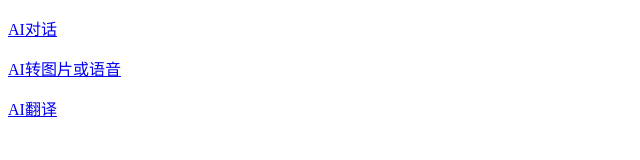
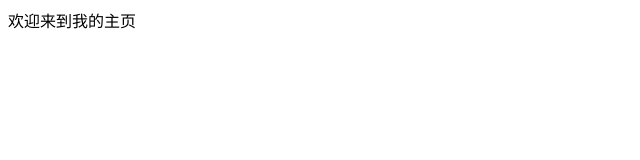
Before and after one commit to Helianthus-h/zjh.github.io, a plain HTML site: page index.html in a window 1280 px wide. Shown: the whole page, without its empty margins (0-640 px from the left). Drawn offline with Linux system fonts and the light colour scheme.

Commit message:
Update index.html

```diff
--- a/index.html
+++ b/index.html
@@ -2,17 +2,9 @@
 <html lang="en">
 <head>
     <meta charset="UTF-8">
-    <title>主页</title>
+    <title>我的主页</title>
 </head>
 <body>
-    <p>
-        <a href="/ai">AI对话</a>
-    </p>
-    <p>
-        <a href="/aiCreater">AI转图片或语音</a>
-    </p>
-    <p>
-        <a href="/translate">AI翻译</a>
-    </p>
+欢迎来到我的主页
 </body>
 </html>
```
